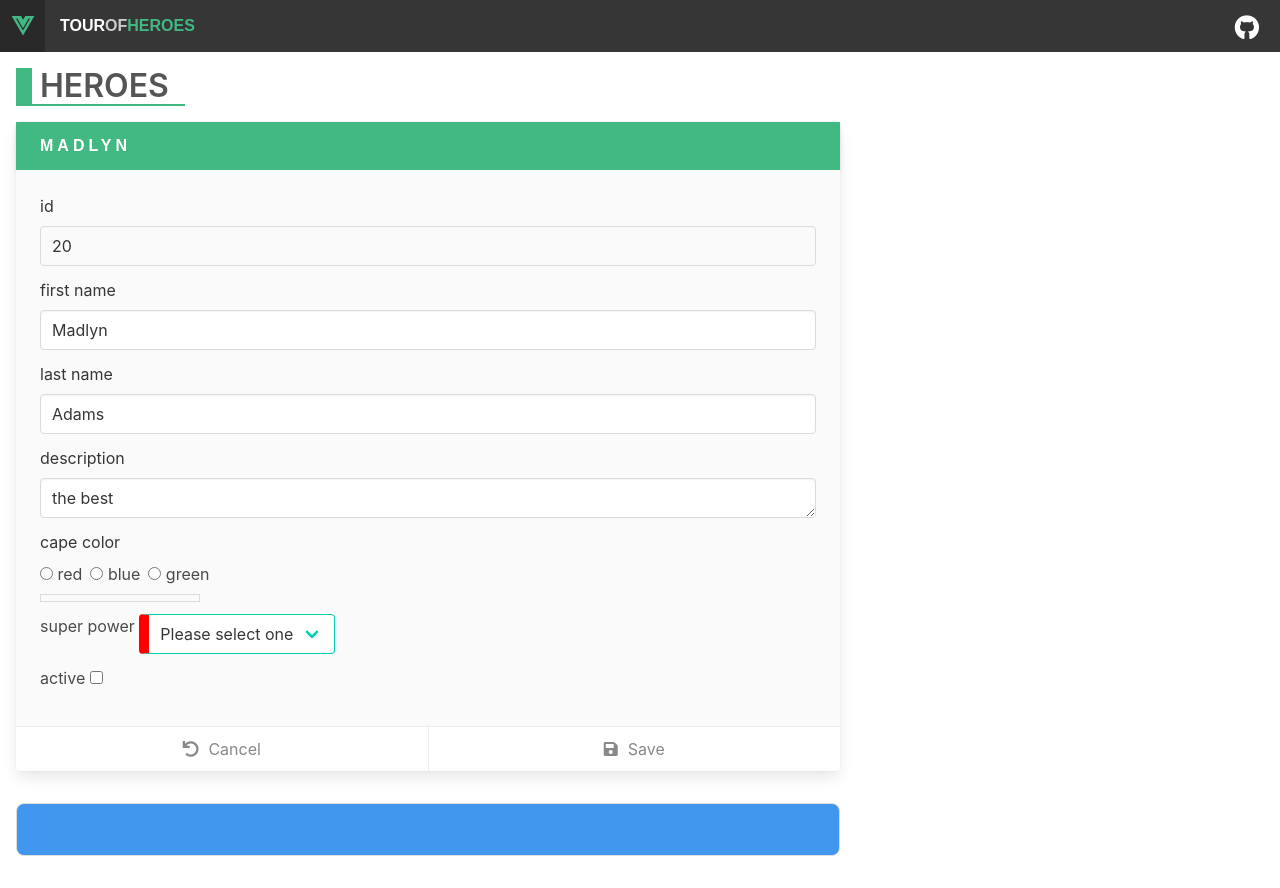
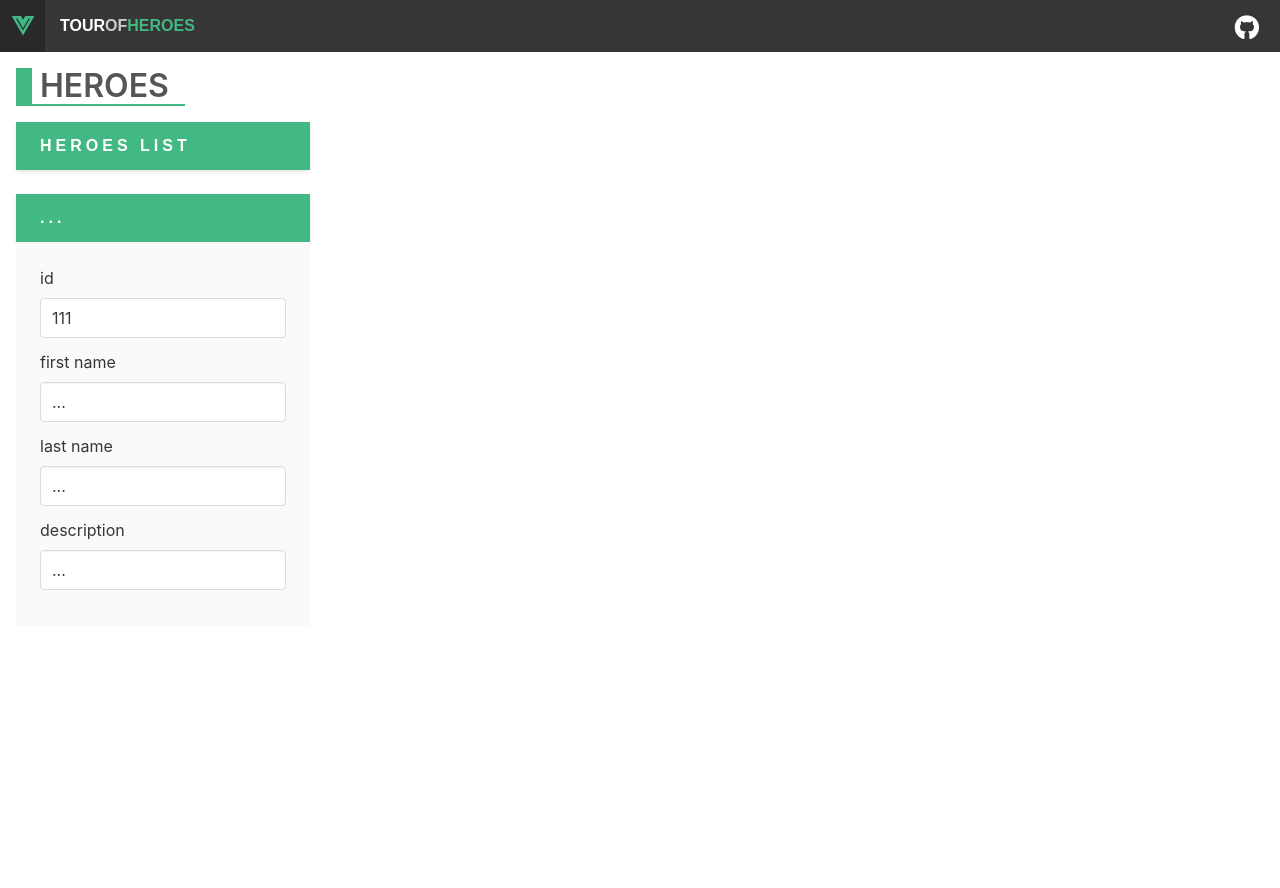
Before and after one commit to carloscorti/vue-heroes, a Vue app: page / in a window 1280 px wide. After the commit the page ends 800 px from the top, so only its background shows below. Built offline with nearby package versions, Linux system fonts and the light colour scheme.

Commit message:
wiring up heroesList component

```diff
--- a/src/app.vue
+++ b/src/app.vue
@@ -2,18 +2,21 @@
   <div id="app">
     <HeaderBar />
     <div class="main-section content-title-group">
-      <Heroes />
+      <!-- <Heroes /> -->
+      <HeroesList />
     </div>
   </div>
 </template>
 
 <script>
 import HeaderBar from '@/components/header-bar';
-import Heroes from '@/components/heroes';
+// import Heroes from '@/components/heroes';
+import HeroesList from '@/components/heroesList';
 
 export default {
   name: 'App',
-  components: { HeaderBar, Heroes },
+  // components: { HeaderBar, Heroes },
+  components: { HeaderBar, HeroesList },
 };
 </script>
 
--- /dev/null
+++ b/src/components/heroesList.vue
@@ -0,0 +1,97 @@
+<template>
+  <div class="content-container">
+    <div class="section content-title-group">
+      <h2 class="title">Heroes</h2>
+    </div>
+    <div class="columns">
+      <div class="column is-3">
+        <header class="card-header">
+          <p class="card-header-title">heroes list</p>
+        </header>
+      </div>
+    </div>
+    <div class="columns">
+      <div class="column is-3">
+        <header class="card-header">
+          <p class="card-header-title">{{ selectedHero.firstName }}</p>
+        </header>
+        <div class="card-content">
+          <div class="content">
+            <div class="field">
+              <label class="label" for="id">id</label>
+              <label class="input" id="id" readonly>
+                {{ selectedHero.id }}
+              </label>
+            </div>
+            <div class="field">
+              <label class="label" for="firstName">first name</label>
+              <input
+                class="input"
+                id="firstName"
+                v-model="selectedHero.firstName"
+              />
+            </div>
+            <div class="field">
+              <label class="label" for="lastName">last name</label>
+              <input
+                class="input"
+                id="lastName"
+                v-model="selectedHero.lastName"
+              />
+            </div>
+            <div class="field">
+              <label class="label" for="description">description</label>
+              <input
+                class="input"
+                id="description"
+                v-model="selectedHero.description"
+              />
+            </div>
+          </div>
+        </div>
+      </div>
+    </div>
+  </div>
+</template>
+
+<script>
+export default {
+  name: 'Heroes',
+  data() {
+    return {
+      selectedHero: {
+        id: 111,
+        firstName: '...',
+        lastName: '...',
+        description: '...',
+      },
+      heroes: [
+        {
+          id: 10,
+          firstName: 'Ella',
+          lastName: 'Papa',
+          description: 'fashionista',
+        },
+        {
+          id: 20,
+          firstName: 'Madelyn',
+          lastName: 'Papa',
+          description: 'the cat whisperer',
+        },
+        {
+          id: 30,
+          firstName: 'Haley',
+          lastName: 'Papa',
+          description: 'pen wielder',
+        },
+        {
+          id: 40,
+          firstName: 'Landon',
+          lastName: 'Papa',
+          description: 'arc trooper',
+        },
+      ],
+    };
+  },
+};
+</script>
```
